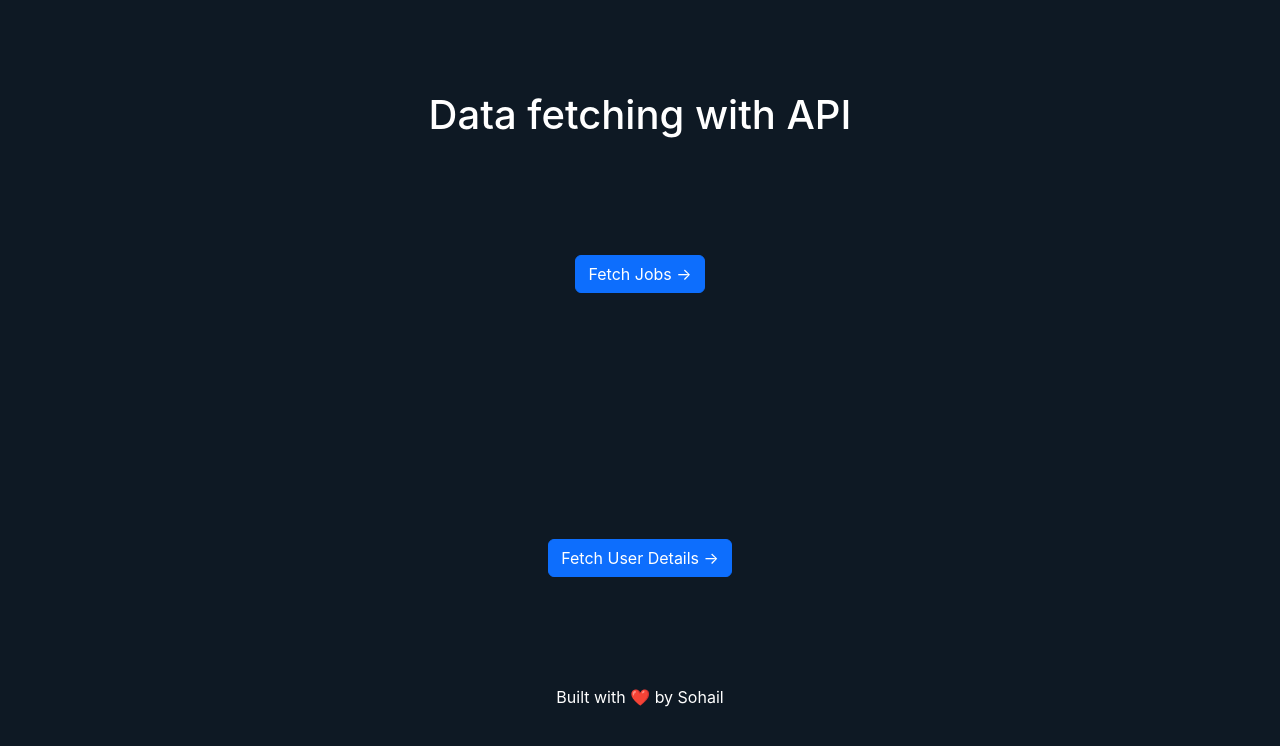
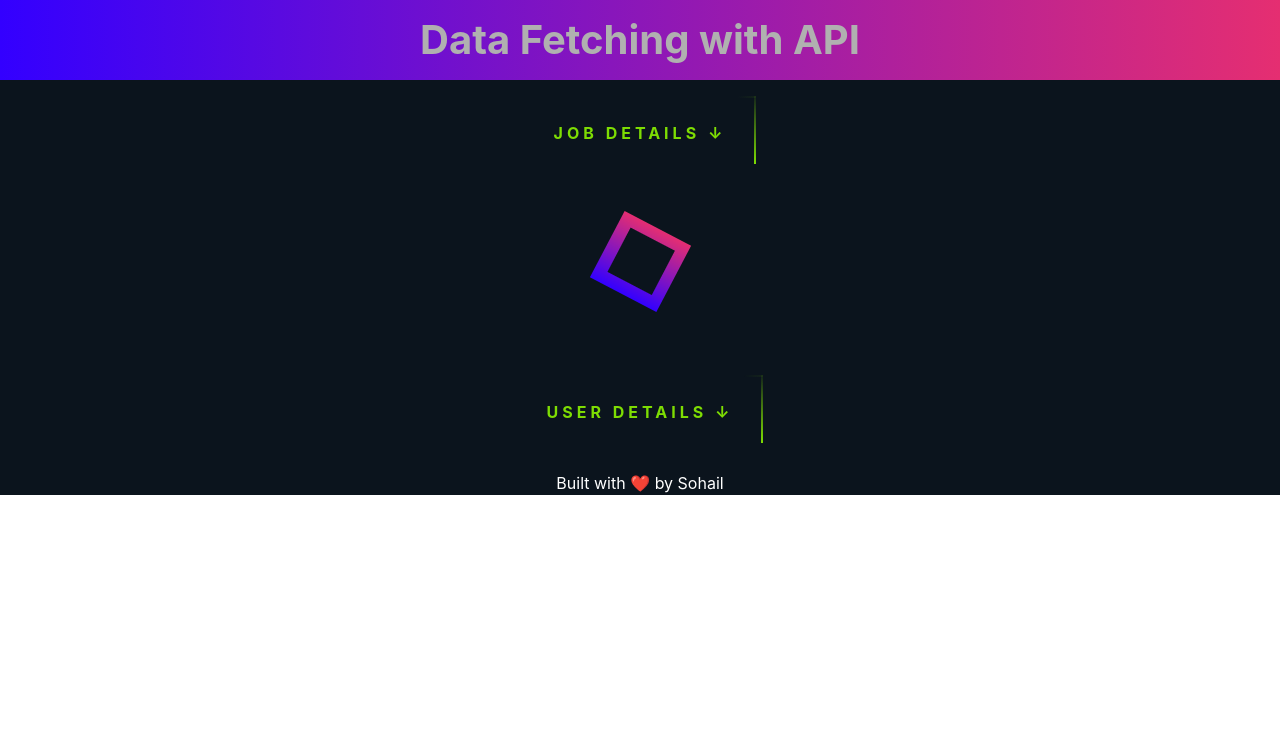
Before and after one commit to ahmadsohail404/ReactAxios-DataFetching, a React (Create React App) app: page / in a window 1280 px wide. Shown: the top 746 px of the page. Built offline with nearby package versions, Linux system fonts and the light colour scheme.

Commit message:
Entire UI beautified ✨

```diff
--- a/public/index.html
+++ b/public/index.html
@@ -10,41 +10,17 @@
       content="Web site created using create-react-app"
     />
     <link rel="apple-touch-icon" href="%PUBLIC_URL%/logo192.png" />
-    <!--
-      manifest.json provides metadata used when your web app is installed on a
-      user's mobile device or desktop. See https://developers.google.com/web/fundamentals/web-app-manifest/
-    -->
     <link rel="manifest" href="%PUBLIC_URL%/manifest.json" />
-    <!-- CSS only -->
     <link
       href="https://cdn.jsdelivr.net/npm/bootstrap@5.2.0-beta1/dist/css/bootstrap.min.css"
       rel="stylesheet"
       integrity="sha384-0evHe/X+R7YkIZDRvuzKMRqM+OrBnVFBL6DOitfPri4tjfHxaWutUpFmBp4vmVor"
       crossorigin="anonymous"
     />
-    <!--
-      Notice the use of %PUBLIC_URL% in the tags above.
-      It will be replaced with the URL of the `public` folder during the build.
-      Only files inside the `public` folder can be referenced from the HTML.
-
-      Unlike "/favicon.ico" or "favicon.ico", "%PUBLIC_URL%/favicon.ico" will
-      work correctly both with client-side routing and a non-root public URL.
-      Learn how to configure a non-root public URL by running `npm run build`.
-    -->
-    <title>React App</title>
+    <title>Data Fetching with API</title>
   </head>
   <body>
     <noscript>You need to enable JavaScript to run this app.</noscript>
     <div id="root"></div>
-    <!--
-      This HTML file is a template.
-      If you open it directly in the browser, you will see an empty page.
-
-      You can add webfonts, meta tags, or analytics to this file.
-      The build step will place the bundled scripts into the <body> tag.
-
-      To begin the development, run `npm start` or `yarn start`.
-      To create a production bundle, use `npm run build` or `yarn build`.
-    -->
   </body>
 </html>
--- a/src/App.css
+++ b/src/App.css
@@ -1,16 +1,25 @@
-.App{
+.app{
+    min-height: calc(100vh - (5rem+40px) );
+    background-color: #0B141D;
     display: flex;
     flex-direction: column;
+    text-align: center;
     justify-content: space-evenly;
-    text-align: center;
-    min-height:100vh ;
-    min-width: 100vw;
-    background-color: #0E1924;
 }
 
 h1{
+    color: rgb(176, 176, 176);
+    margin: 0;
+    padding: 0;
     text-align: center;
-    color: white;
+    /* background: linear-gradient(121.57deg, #FFFFFF 18.77%, rgba(255, 255, 255, 0.66) 60.15%); */
+    font-weight: 700;
+    font-size: 40px;
+    font-family: "SF Pro Display", "SF Pro Icons", "Helvetica Neue", "Helvetica", "Arial", sans-serif;
+}
+
+nav{
+    background: linear-gradient(90deg, #3300ff, #e52e71);
 }
 
 footer{
@@ -26,3 +35,322 @@ footer{
 .card{
     text-align:start;
 }
+
+
+@-webkit-keyframes rotating
+
+/* Safari and Chrome */
+    {
+    from {
+        -webkit-transform: rotate(0deg);
+        -o-transform: rotate(0deg);
+        transform: rotate(0deg);
+    }
+
+    to {
+        -webkit-transform: rotate(360deg);
+        -o-transform: rotate(360deg);
+        transform: rotate(360deg);
+    }
+}
+
+@keyframes rotating {
+    from {
+        -ms-transform: rotate(0deg);
+        -moz-transform: rotate(0deg);
+        -webkit-transform: rotate(0deg);
+        -o-transform: rotate(0deg);
+        transform: rotate(0deg);
+    }
+
+    to {
+        -ms-transform: rotate(360deg);
+        -moz-transform: rotate(360deg);
+        -webkit-transform: rotate(360deg);
+        -o-transform: rotate(360deg);
+        transform: rotate(360deg);
+    }
+}
+
+.rotating {
+    align-self: center;
+    height: 75px;
+    width: 75px;
+    background: linear-gradient(90deg, #3300ff, #e52e71);
+    -webkit-animation: rotating 3s linear infinite;
+    -moz-animation: rotating 3s linear infinite;
+    -ms-animation: rotating 3s linear infinite;
+    -o-animation: rotating 3s linear infinite;
+    animation: rotating 3s linear infinite;
+    display: flex;
+    text-align: center;
+    justify-content: center;
+    margin-bottom: 60px;
+}
+
+.insideRotate{
+    height: 50px;
+    width: 50px;
+    align-self: center;
+    background-color: #0B141D;
+}
+
+
+
+.button1 {
+    font-weight: 700;
+    position: relative;
+    display: inline-block;
+    padding: 25px 30px;
+    color: #03e9f4;
+    text-decoration: none;
+    text-transform: uppercase;
+    transition: 0.5s;
+    letter-spacing: 4px;
+    overflow: hidden;
+    cursor: pointer;
+}
+
+.button1:hover {
+    text:"Hello";
+    background: #03e9f4;
+    color: #050801;
+    box-shadow: 0 0 5px #03e9f4,
+        0 0 25px #03e9f4,
+        0 0 50px #03e9f4,
+        0 0 200px #03e9f4;
+    -webkit-box-reflect: below 1px linear-gradient(transparent, #0005);
+}
+
+.button1::after {
+    content: "JOB DETAILS ↓";
+}
+
+.button1:hover::after{
+    content: "FETCH ↓";
+}
+
+.button1:nth-child(1) {
+    filter: hue-rotate(270deg);
+}
+
+.button1:nth-child(2) {
+    filter: hue-rotate(110deg);
+}
+
+.button1 span {
+    position: absolute;
+    display: block;
+}
+
+.button1 span:nth-child(1) {
+    top: 0;
+    left: 0;
+    width: 100%;
+    height: 2px;
+    background: linear-gradient(90deg, transparent, #03e9f4);
+    animation: animate1 1s linear infinite;
+}
+
+@keyframes animate1 {
+    0% {
+        left: -100%;
+    }
+
+    50%,
+    100% {
+        left: 100%;
+    }
+}
+
+.button1 span:nth-child(2) {
+    top: -100%;
+    right: 0;
+    width: 2px;
+    height: 100%;
+    background: linear-gradient(180deg, transparent, #03e9f4);
+    animation: animate2 1s linear infinite;
+    animation-delay: 0.25s;
+}
+
+@keyframes animate2 {
+    0% {
+        top: -100%;
+    }
+
+    50%,
+    100% {
+        top: 100%;
+    }
+}
+
+.button1 span:nth-child(3) {
+    bottom: 0;
+    right: 0;
+    width: 100%;
+    height: 2px;
+    background: linear-gradient(270deg, transparent, #03e9f4);
+    animation: animate3 1s linear infinite;
+    animation-delay: 0.50s;
+}
+
+@keyframes animate3 {
+    0% {
+        right: -100%;
+    }
+
+    50%,
+    100% {
+        right: 100%;
+    }
+}
+
+
+.button1 span:nth-child(4) {
+    bottom: -100%;
+    left: 0;
+    width: 2px;
+    height: 100%;
+    background: linear-gradient(360deg, transparent, #03e9f4);
+    animation: animate4 1s linear infinite;
+    animation-delay: 0.75s;
+}
+
+@keyframes animate4 {
+    0% {
+        bottom: -100%;
+    }
+
+    50%,
+    100% {
+        bottom: 100%;
+    }
+}
+
+.button2 {
+    font-weight: 700;
+    position: relative;
+    display: inline-block;
+    padding: 25px 30px;
+    color: #03e9f4;
+    text-decoration: none;
+    text-transform: uppercase;
+    transition: 0.5s;
+    letter-spacing: 4px;
+    overflow: hidden;
+    cursor: pointer;
+}
+
+.button2:hover {
+    background: #03e9f4;
+    color: #050801;
+    box-shadow: 0 0 5px #03e9f4,
+        0 0 25px #03e9f4,
+        0 0 50px #03e9f4,
+        0 0 200px #03e9f4;
+    -webkit-box-reflect: below 1px linear-gradient(transparent, #0005);
+}
+
+.button2::after {
+    content: "USER DETAILS ↓";
+}
+
+.button2:hover::after {
+    content: "FETCH ↓";
+}
+
+.button2:nth-child(1) {
+    filter: hue-rotate(270deg);
+}
+
+.button2:nth-child(2) {
+    filter: hue-rotate(110deg);
+}
+
+.button2 span {
+    position: absolute;
+    display: block;
+}
+
+.button2 span:nth-child(1) {
+    top: 0;
+    left: 0;
+    width: 100%;
+    height: 2px;
+    background: linear-gradient(90deg, transparent, #03e9f4);
+    animation: animate1 1s linear infinite;
+}
+
+@keyframes animate1 {
+    0% {
+        left: -100%;
+    }
+
+    50%,
+    100% {
+        left: 100%;
+    }
+}
+.button2 span:nth-child(2) {
+    top: -100%;
+    right: 0;
+    width: 2px;
+    height: 100%;
+    background: linear-gradient(180deg, transparent, #03e9f4);
+    animation: animate2 1s linear infinite;
+    animation-delay: 0.25s;
+}
+
+@keyframes animate2 {
+    0% {
+        top: -100%;
+    }
+
+    50%,
+    100% {
+        top: 100%;
+    }
+}
+
+.button2 span:nth-child(3) {
+    bottom: 0;
+    right: 0;
+    width: 100%;
+    height: 2px;
+    background: linear-gradient(270deg, transparent, #03e9f4);
+    animation: animate3 1s linear infinite;
+    animation-delay: 0.50s;
+}
+
+@keyframes animate3 {
+    0% {
+        right: -100%;
+    }
+
+    50%,
+    100% {
+        right: 100%;
+    }
+}
+
+
+.button2 span:nth-child(4) {
+    bottom: -100%;
+    left: 0;
+    width: 2px;
+    height: 100%;
+    background: linear-gradient(360deg, transparent, #03e9f4);
+    animation: animate4 1s linear infinite;
+    animation-delay: 0.75s;
+}
+
+@keyframes animate4 {
+    0% {
+        bottom: -100%;
+    }
+
+    50%,
+    100% {
+        bottom: 100%;
+    }
+}
--- a/src/App.js
+++ b/src/App.js
@@ -1,19 +1,25 @@
-import React from 'react'
-import FetchJob from './components/FetchJob'
-import FetchUser from './components/FetchUser'
-import './App.css'
+import React from "react";
+import FetchJob from "./components/FetchJob";
+import FetchUser from "./components/FetchUser";
+import "./App.css";
+import Navbar from "./components/Navbar";
 
 const App = () => {
   return (
-    <>
-      <div className='App'>
-        <h1>Data fetching with API</h1>
+    <div className="main">
+      <Navbar />
+      <div className="app">
+        {/* <div className='App'> */}
         <FetchJob className="fetchJob" />
+        <div class="rotating">
+          <div className="insideRotate"></div>
+        </div>
         <FetchUser className="fetchUser" />
+        {/* </div> */}
         <footer>Built with ❤️ by Sohail</footer>
       </div>
-    </>
-  )
-}
+    </div>
+  );
+};
 
-export default App
+export default App;
--- a/src/components/FetchJob.js
+++ b/src/components/FetchJob.js
@@ -20,9 +20,14 @@ const FetchJob = () => {
       <div className="container my-3">
         <div className="row">
           <div className="col-4">
-            <button className="btn btn-primary" onClick={fetchJob}>
-              Fetch Jobs &rarr;
-            </button>
+            <div
+              onClick={fetchJob}
+              className="button1">
+              <span></span>
+              <span></span>
+              <span></span>
+              <span></span>
+            </div>
           </div>
         </div>
       </div>
--- a/src/components/FetchUser.js
+++ b/src/components/FetchUser.js
@@ -23,12 +23,17 @@ const FetchUser = () => {
             <div className="container my-3" key={user.id}>
                 <div className="row">
                     <div className="col-3">
-                        <button className="btn btn-primary" onClick={() => {
-                            fetchUser();
-                            isClicked(true);
-                        }}>
-                            Fetch User Details &rarr;
-                        </button>
+                        <div
+                            onClick={() => {
+                                fetchUser();
+                                isClicked(true);
+                            }}
+                            className="button2">
+                            <span></span>
+                            <span></span>
+                            <span></span>
+                            <span></span>
+                        </div>
                     </div>
                 </div>
             </div>
--- /dev/null
+++ b/src/components/Navbar.js
@@ -0,0 +1,12 @@
+import React from 'react'
+
+const Navbar = () => {
+    return (
+        <nav
+            className="flex items-center justify-between w-full fixed top-0 left-0">
+            <h1 className="pt-3 py-3">Data Fetching with API</h1>
+        </nav>
+    )
+}
+
+export default Navbar
```
